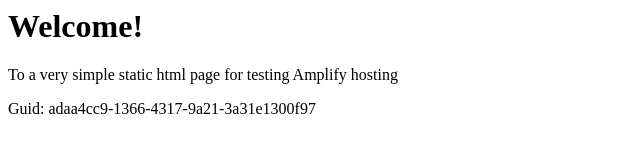
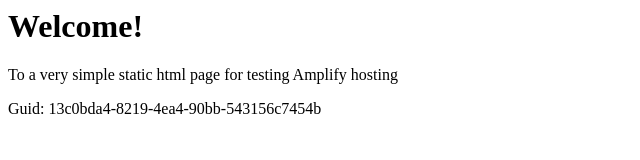
Before and after one commit to aws-aemilia-dub/Github-PR-Commit-Integration-Test-DoNotTouch-GitHubWebhookPushCanaryTest-v1-prod-eu-west-1, a website: page src/index.html in a window 1280 px wide. Shown: the full height of the page, 0-640 px from the left. Drawn offline with Linux system fonts and the light colour scheme.

Commit message:
commit from integ tests

```diff
--- a/src/index.html
+++ b/src/index.html
@@ -12,6 +12,6 @@
 <body>
     <h1>Welcome!</h1>
     <p>To a very simple static html page for testing Amplify hosting</p>
-    <p>Guid: adaa4cc9-1366-4317-9a21-3a31e1300f97</p></body>
+    <p>Guid: 13c0bda4-8219-4ea4-90bb-543156c7454b</p></body>
 
 </html>
```
